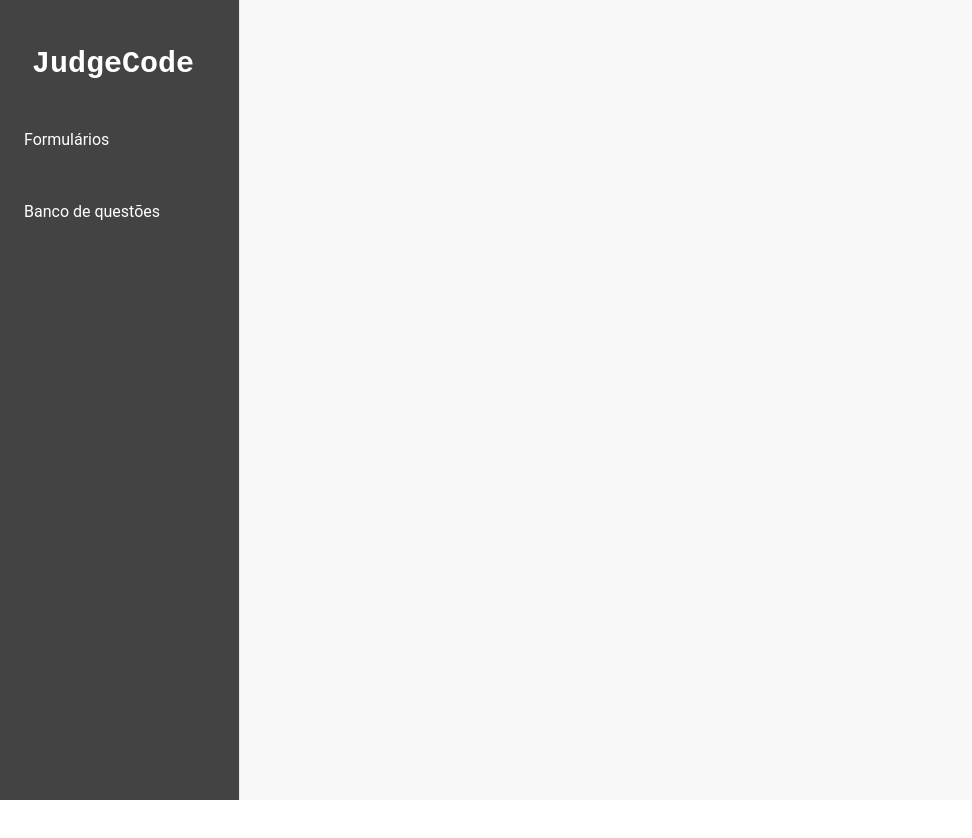
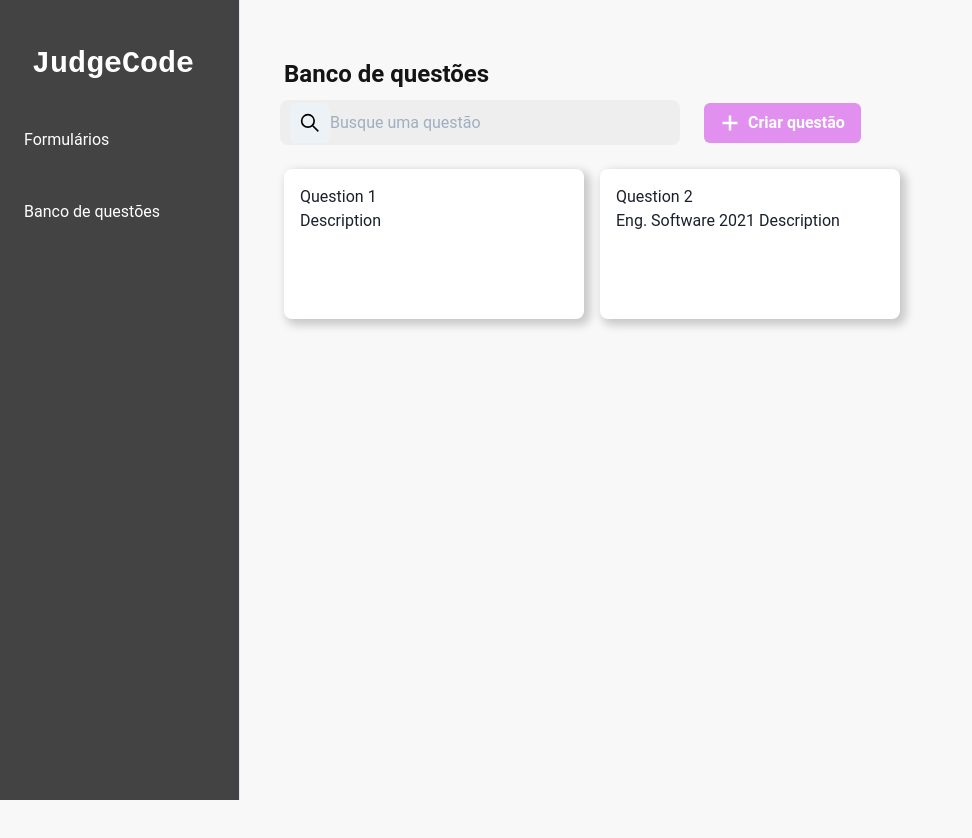
Before and after one commit to VictorBDias/judgecode-ts, a React (Create React App) app: page /question-bank in a window 1280 px wide. Shown: the top 838 px of the page, without its empty margins (0-972 px from the left). Before the commit the page ends 800 px from the top, so only its background shows below. Built offline with nearby package versions, Linux system fonts and the light colour scheme.

Commit message:
Add questionBank structure

```diff
--- a/src/modules/forms/pages/FormList/FormList.page.tsx
+++ b/src/modules/forms/pages/FormList/FormList.page.tsx
@@ -10,7 +10,11 @@ import {
   Button,
 } from '../../../../shared/components/atoms';
 import { Container } from './formlist.styles';
-import { ScrollableList } from '../../../../shared/components/molecules';
+import {
+  ScrollableList,
+  SearchBar,
+} from '../../../../shared/components/molecules';
+import { Icon } from '../../../../shared/components/atoms/Icon';
 
 const mockup = [
   {
@@ -162,16 +166,30 @@ const FormList = () => {
       <Typography variant="title" style={{ marginBottom: 16, marginTop: 40 }}>
         Formulários
       </Typography>
+      <div
+        style={{
+          display: 'flex',
+          justifyContent: 'flex-start',
+          alignItems: 'center',
+        }}
+      >
+        <SearchBar
+          placeholder="Busque um formulário"
+          style={{ maxWidth: 400 }}
+        />
 
-      <Button
-        onClick={() => navigate('/forms/create')}
-        style={{ marginBottom: 8 }}
-      >
-        Criar formulário
-      </Button>
+        <Button
+          leftIcon={<Icon iconName="plus" variant="white" />}
+          onClick={() => navigate('/forms/create')}
+          size="md"
+          style={{ marginLeft: 24 }}
+        >
+          Criar formulário
+        </Button>
+      </div>
 
       <ScrollableList
-        style={{ marginLeft: -4, marginBottom: 40 }}
+        style={{ marginLeft: -4, marginBottom: 40, marginTop: 16 }}
         data={mockup}
         renderCell={renderCell}
         size={800}
--- /dev/null
+++ b/src/modules/questionBank/QuestionsBank.tsx
@@ -0,0 +1,72 @@
+import React from 'react';
+import { useNavigate } from 'react-router-dom';
+
+// CUSTOM IMPORTS
+import { Typography, Card, Button } from '../../shared/components/atoms';
+import { Container } from './questionsBank.styles';
+import { ScrollableList, SearchBar } from '../../shared/components/molecules';
+import { Icon } from '../../shared/components/atoms/Icon';
+
+const mockup = [
+  {
+    id: 1,
+    title: 'Question 1',
+    description: 'Description',
+  },
+  {
+    id: 2,
+    title: 'Question 2',
+    description: 'Eng. Software 2021 Description',
+  },
+];
+
+type MockType = {
+  id: number;
+  title: string;
+  description: string;
+};
+const QuestionsBank = () => {
+  const navigate = useNavigate();
+  // STATES
+  const [show, setShow] = React.useState(false);
+  // FUNCTIONS
+  const renderCell = (mock: any) => (
+    <Card margin={8}>
+      <Typography>{mock.title}</Typography>
+      <Typography>{mock.description}</Typography>
+    </Card>
+  );
+
+  return (
+    <Container>
+      <Typography variant="title" style={{ margin: '40px 0 8px 4px' }}>
+        Banco de questões
+      </Typography>
+      <div
+        style={{
+          display: 'flex',
+          justifyContent: 'flex-start',
+          alignItems: 'center',
+        }}
+      >
+        <SearchBar placeholder="Busque uma questão" style={{ maxWidth: 400 }} />
+        <Button
+          leftIcon={<Icon iconName="plus" variant="white" />}
+          onClick={() => navigate('/question/create')}
+          size="md"
+          style={{ marginLeft: 24 }}
+        >
+          Criar questão
+        </Button>
+      </div>
+
+      <ScrollableList
+        style={{ marginLeft: -4, marginBottom: 40, marginTop: 16 }}
+        data={mockup}
+        renderCell={renderCell}
+        size={800}
+      />
+    </Container>
+  );
+};
+export { QuestionsBank };
--- /dev/null
+++ b/src/modules/questionBank/questionsBank.styles.ts
@@ -0,0 +1,22 @@
+import styled from 'styled-components';
+import { Add, BookmarkBorder } from '@styled-icons/material';
+
+export const AddIcon = styled(Add)`
+  color: white;
+  width: 24px;
+  height: 24px;
+`;
+
+export const BookmarkIcon = styled(BookmarkBorder)`
+  color: white;
+  width: 16px;
+  height: 16px;
+`;
+
+export const IconContainer = styled.div`
+  background-color: #d172d8;
+  border-radius: 16px;
+`;
+export const Container = styled.div`
+  margin-left: 24px;
+`;
--- a/src/shared/components/molecules/SearchBar/searchBar.interfaces.ts
+++ b/src/shared/components/molecules/SearchBar/searchBar.interfaces.ts
@@ -6,4 +6,5 @@ export interface SearchBarProps {
   defaultValue?: string;
   isFocused?: boolean;
   onChange?: any;
+  [x: string]: any;
 }
--- a/src/shared/routes/Signed.routes.tsx
+++ b/src/shared/routes/Signed.routes.tsx
@@ -4,6 +4,7 @@ import { Routes, Route } from 'react-router-dom';
 // CUSTOM IMPORTS
 // import { CreateForm } from '../../modules/forms/pages/CreateForm/CreateForm.page';
 import { FormList, CreateForm } from '../../modules/forms/pages';
+import { QuestionsBank } from '../../modules/questionBank/QuestionsBank';
 import { SignedProvider } from '../contexts';
 
 // ELEMENTS
@@ -16,6 +17,7 @@ export const SignedRoutes: React.FC = () => (
       <Route path="/" element={<FormList />} />
       <Route path="/forms" element={<FormList />} />
       <Route path="/forms/create" element={<CreateForm />} />
+      <Route path="/question-bank" element={<QuestionsBank />} />
     </Routes>
   </SignedProvider>
 );
```
Also changed, not shown: src/modules/questionBank/questionBank.interface.ts (added, +13 -0 lines).
